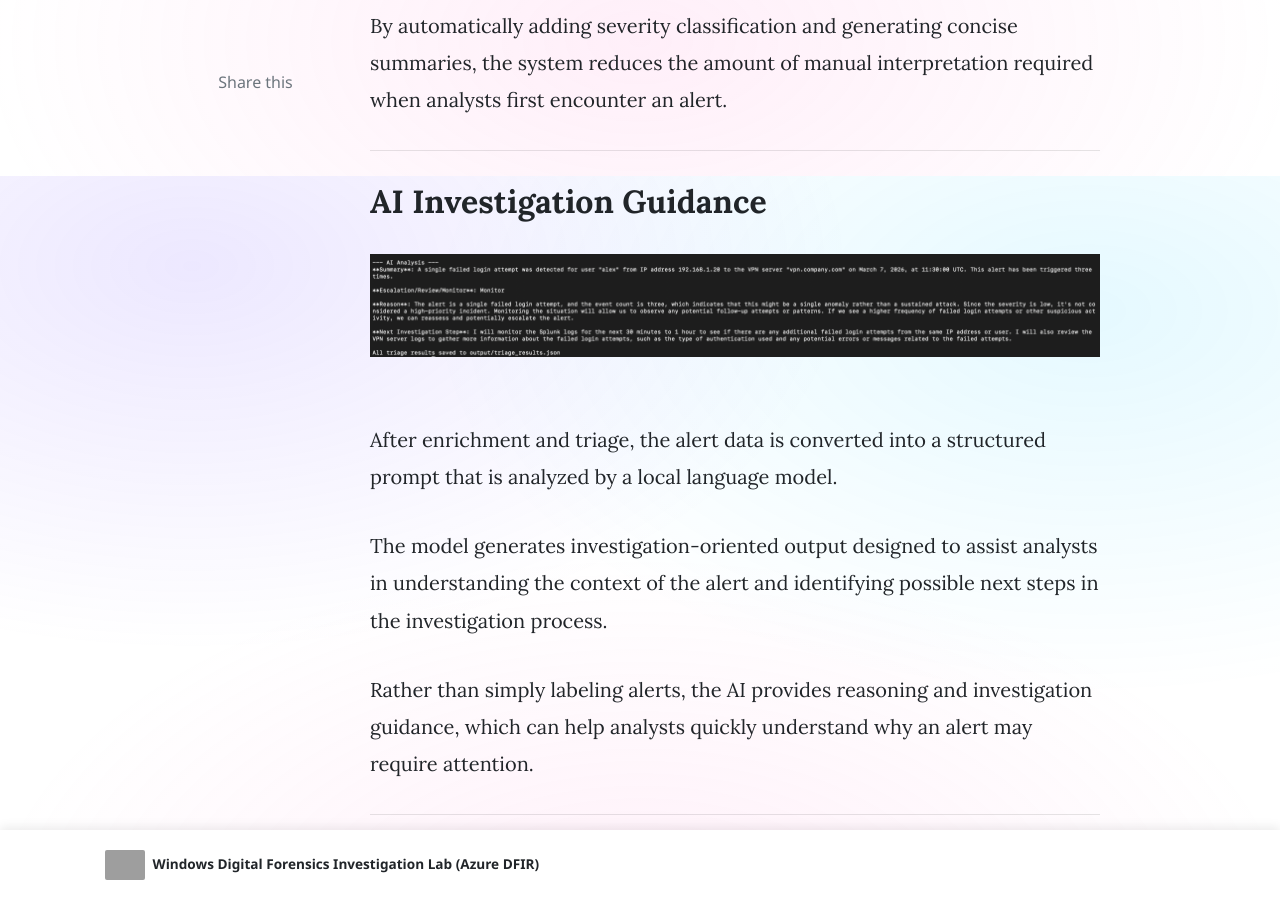
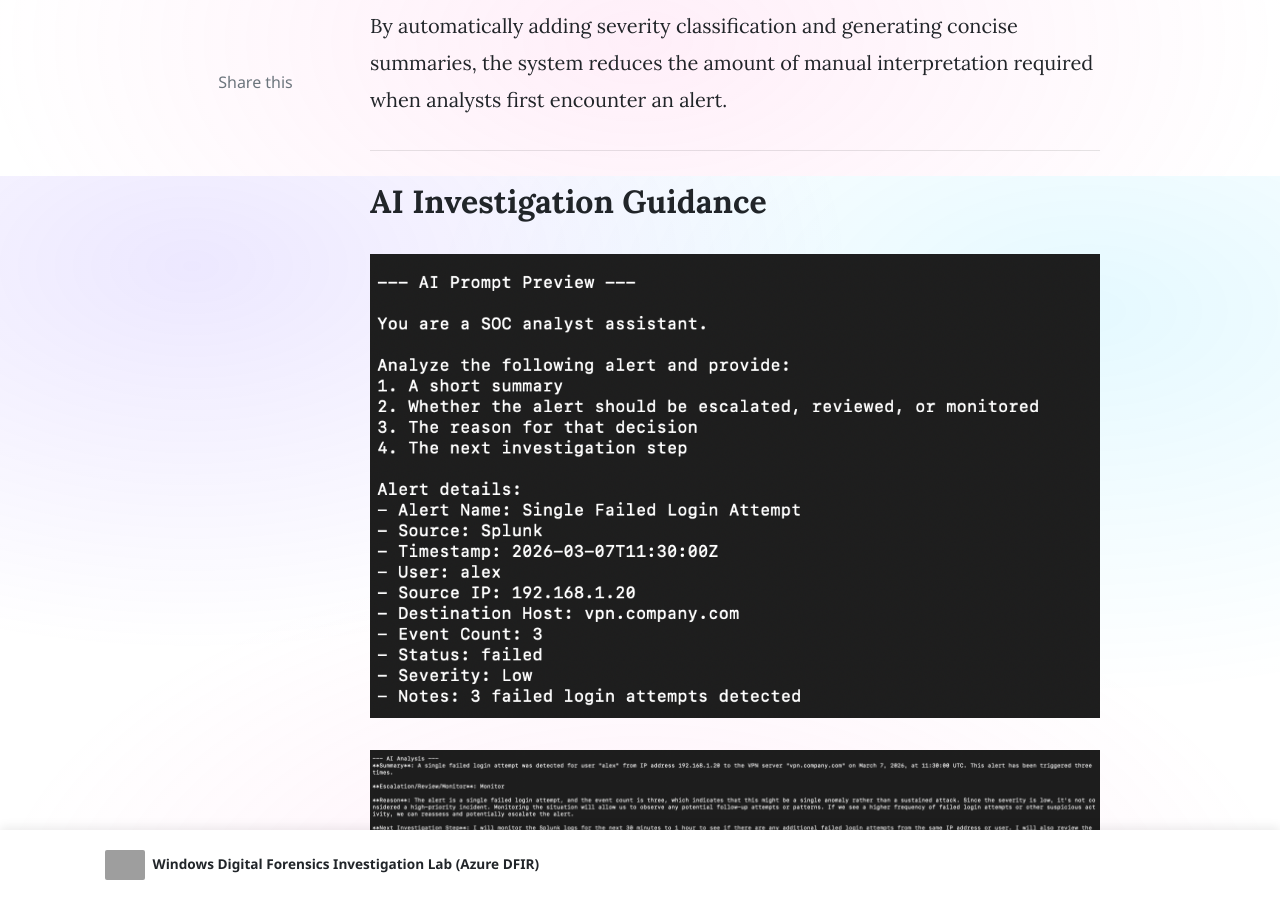
Before and after one commit to SinghPallavi819/singhpallavi819.github.io, a Jekyll site: the page built from _posts/2026-02-20-AI-Powered-SOC-Alert-Triage-System.md, in a window 1280 px wide and 900 px high, scrolled down 4324 px. Built offline with Jekyll 4.4.1, drawn with Linux system fonts in a browser that asks for light colours; nearby versions of some CDN libraries; comment, search, counter and statistics services are not loaded; grey boxes are pictures that could not be loaded.

Commit message:
Update 2026-02-20-AI-Powered-SOC-Alert-Triage-System.md

```diff
--- a/_posts/2026-02-20-AI-Powered-SOC-Alert-Triage-System.md
+++ b/_posts/2026-02-20-AI-Powered-SOC-Alert-Triage-System.md
@@ -75,7 +75,7 @@ By automatically adding severity classification and generating concise summaries
 ---
 
 ## AI Investigation Guidance
-
+![AI Prompt Preview](/assets/images/AI-Prompt.png)
 ![AI Investigation Analysis](/assets/images/ai-alert-triage-analysis.png)
 
 After enrichment and triage, the alert data is converted into a structured prompt that is analyzed by a local language model.
```
